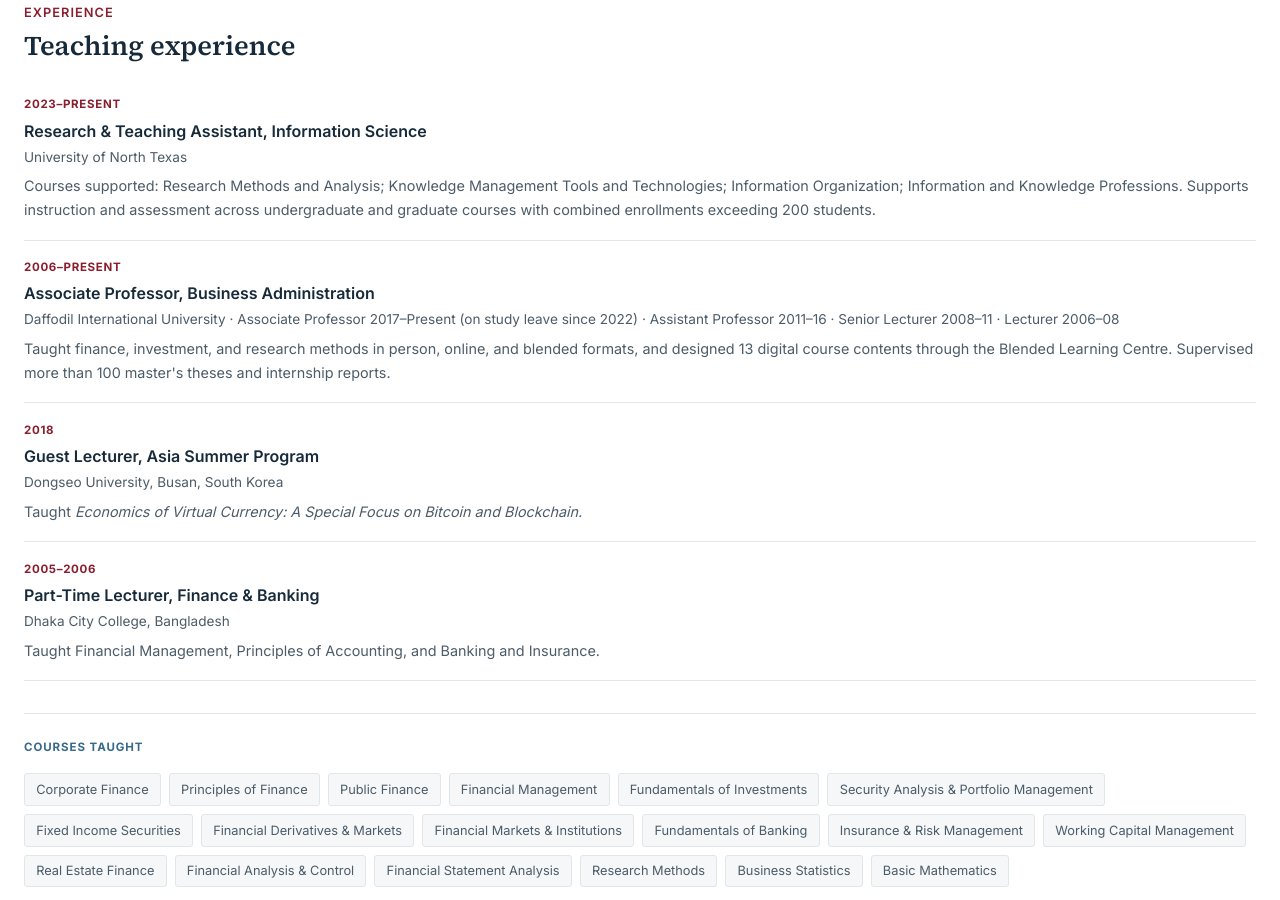
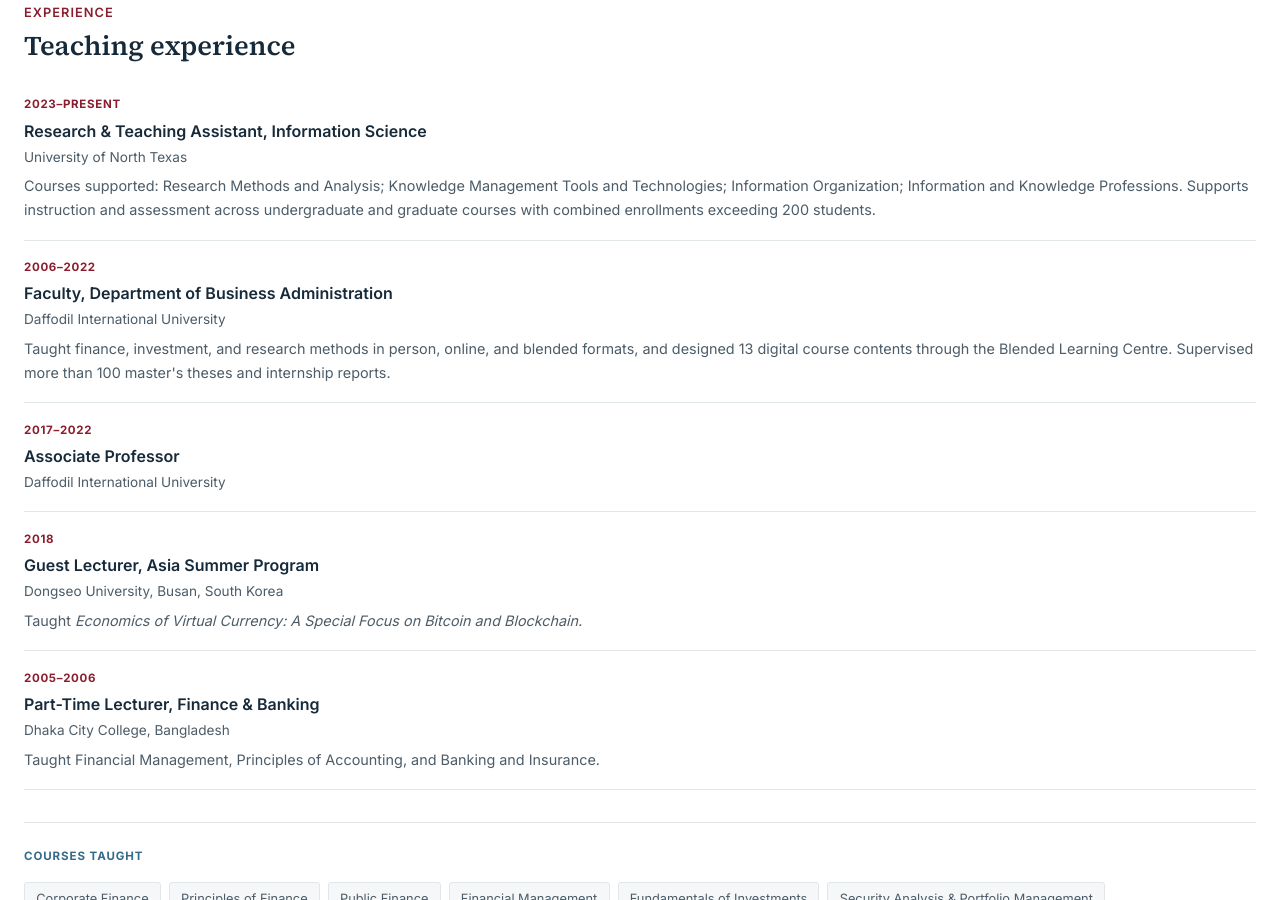
Before and after one commit to tanzinahossain/tanzinahossain.github.io, a Jekyll site: the page built from teaching/index.html, in a window 1280 px wide and 900 px high, scrolled down 631 px. Built offline with Jekyll 4.4.1, drawn with Linux system fonts in a browser that asks for light colours.

Commit message:
Remove DIU title from Home hero; split teaching entry into Faculty/Associate Professor dates; add Leadership and Service page
Co-Authored-By: Claude Sonnet 5 <noreply@anthropic.com>

```diff
--- a/_includes/header.html
+++ b/_includes/header.html
@@ -7,6 +7,7 @@
       <a href="{{ '/research/' | relative_url }}">Research</a>
       <a href="{{ '/teaching/' | relative_url }}">Teaching</a>
       <a href="{{ '/publications/' | relative_url }}">Publications</a>
+      <a href="{{ '/leadership/' | relative_url }}">Leadership &amp; Service</a>
     </nav>
   </div>
 </header>
--- a/index.html
+++ b/index.html
@@ -12,9 +12,7 @@ description: Finance educator and computational business researcher — corporat
         <h2 class="profile-card-name">Tanzina Hossain</h2>
         <div class="profile-card-role">
           PhD Candidate, Information Science<br>
-          University of North Texas<br>
-          Associate Professor of Finance<br>
-          Daffodil International University
+          University of North Texas
         </div>
 
         <div class="profile-icons">
--- a/teaching/index.html
+++ b/teaching/index.html
@@ -42,10 +42,15 @@ description: Teaching philosophy, experience, courses taught, and teaching activ
       <div class="rd">Courses supported: Research Methods and Analysis; Knowledge Management Tools and Technologies; Information Organization; Information and Knowledge Professions. Supports instruction and assessment across undergraduate and graduate courses with combined enrollments exceeding 200 students.</div>
     </div>
     <div class="rec-item">
-      <div class="ry">2006–Present</div>
-      <div class="rt">Associate Professor, Business Administration</div>
-      <div class="ro">Daffodil International University · Associate Professor 2017–Present (on study leave since 2022) · Assistant Professor 2011–16 · Senior Lecturer 2008–11 · Lecturer 2006–08</div>
+      <div class="ry">2006–2022</div>
+      <div class="rt">Faculty, Department of Business Administration</div>
+      <div class="ro">Daffodil International University</div>
       <div class="rd">Taught finance, investment, and research methods in person, online, and blended formats, and designed 13 digital course contents through the Blended Learning Centre. Supervised more than 100 master's theses and internship reports.</div>
+    </div>
+    <div class="rec-item">
+      <div class="ry">2017–2022</div>
+      <div class="rt">Associate Professor</div>
+      <div class="ro">Daffodil International University</div>
     </div>
     <div class="rec-item">
       <div class="ry">2018</div>
```
Also changed, not shown: leadership/index.html (added, +46 -0 lines).
